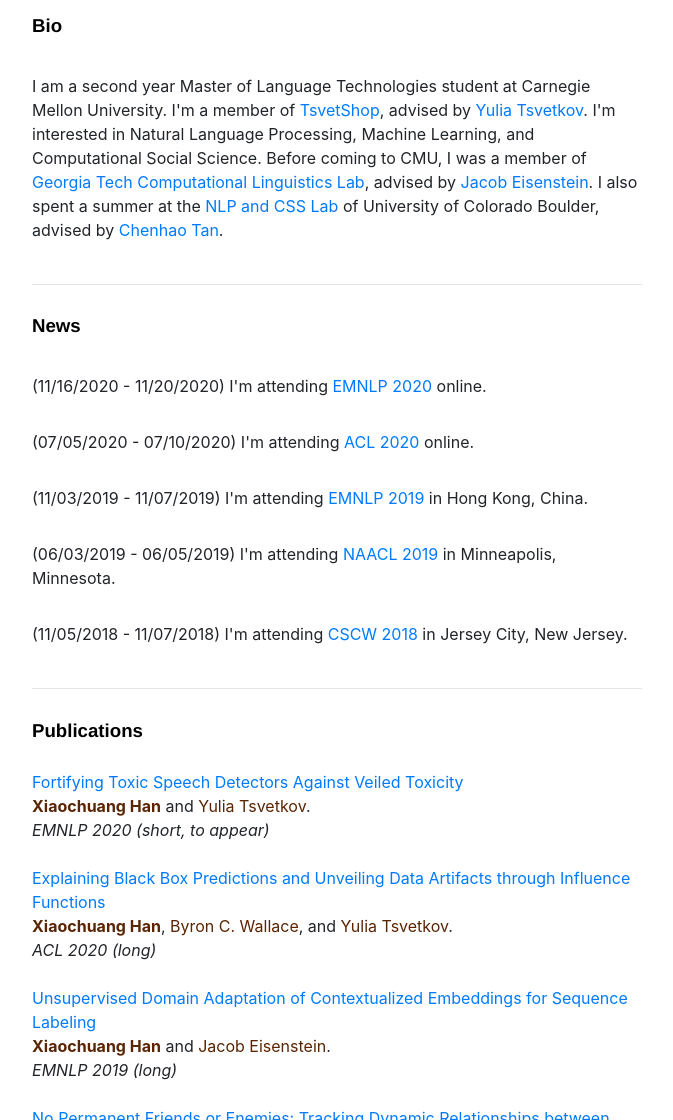
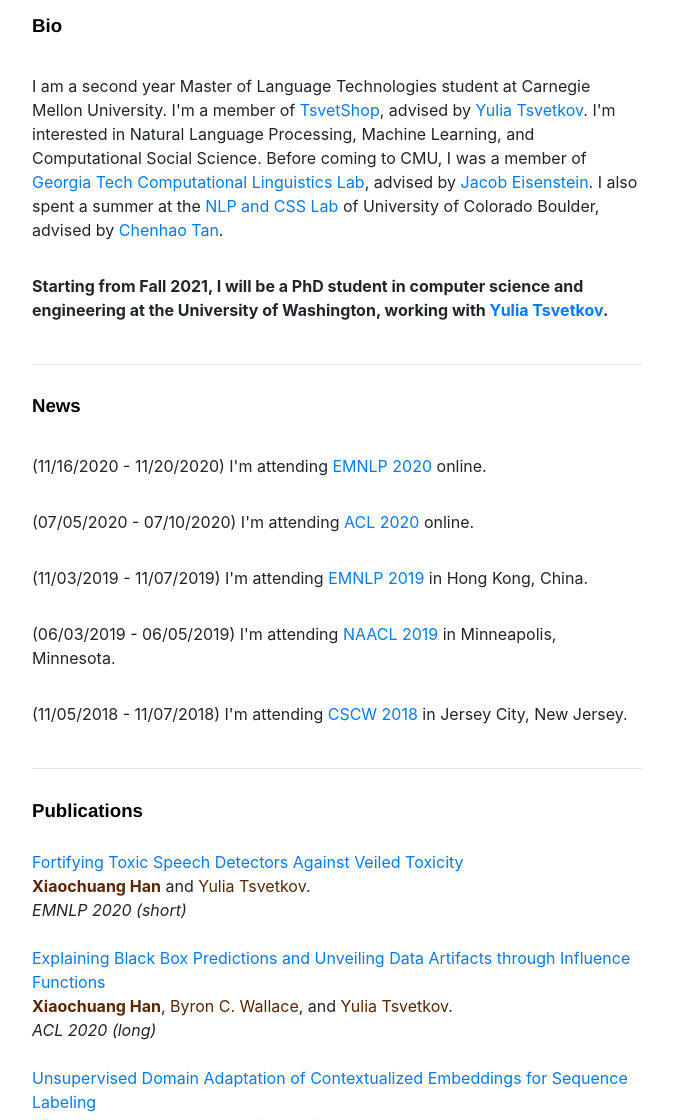
Before and after one commit to xhan77/xhan77.github.io, a plain HTML site: page index.html in a window 1280 px wide. Shown: the part 369-1489 px from the top of the page, without its empty margins (303-976 px from the left). Drawn offline with nearby package versions, Linux system fonts and the light colour scheme.

Commit message:
updated phd info

```diff
--- a/index.html
+++ b/index.html
@@ -41,6 +41,9 @@
             <p>
             I am a second year Master of Language Technologies student at Carnegie Mellon University. I'm a member of <a href=https://tsvetshop.github.io/>TsvetShop</a>, advised by <a href=https://www.cs.cmu.edu/~ytsvetko/>Yulia Tsvetkov</a>. I'm interested in Natural Language Processing, Machine Learning, and Computational Social Science. Before coming to CMU, I was a member of <a href="img/pp_gt_lab.jpeg">Georgia Tech Computational Linguistics Lab</a>, advised by <a href=https://jacobeisenstein.github.io/>Jacob Eisenstein</a>. I also spent a summer at the <a href="img/pp_cu_lab.jpeg">NLP and CSS Lab</a> of University of Colorado Boulder, advised by <a href=https://chenhaot.com/>Chenhao Tan</a>.
             </p>
+            <p><b>
+            Starting from Fall 2021, I will be a PhD student in computer science and engineering at the University of Washington, working with <a href=https://www.cs.cmu.edu/~ytsvetko/>Yulia Tsvetkov</a>.
+            </b></p>
         </div>
     </div>
     <hr>
@@ -63,7 +66,7 @@
 
             <a href="https://arxiv.org/abs/2010.03154">Fortifying Toxic Speech Detectors Against Veiled Toxicity</a><br>
             <span class="author"><b>Xiaochuang Han</b></span> and <span class="author">Yulia Tsvetkov</span>.<br>
-            <i>EMNLP 2020 (short, to appear)</i><br>
+            <i>EMNLP 2020 (short)</i><br>
             <br>
 
             <a href="https://arxiv.org/abs/2005.06676">Explaining Black Box Predictions and Unveiling Data Artifacts through Influence Functions</a><br>
```
